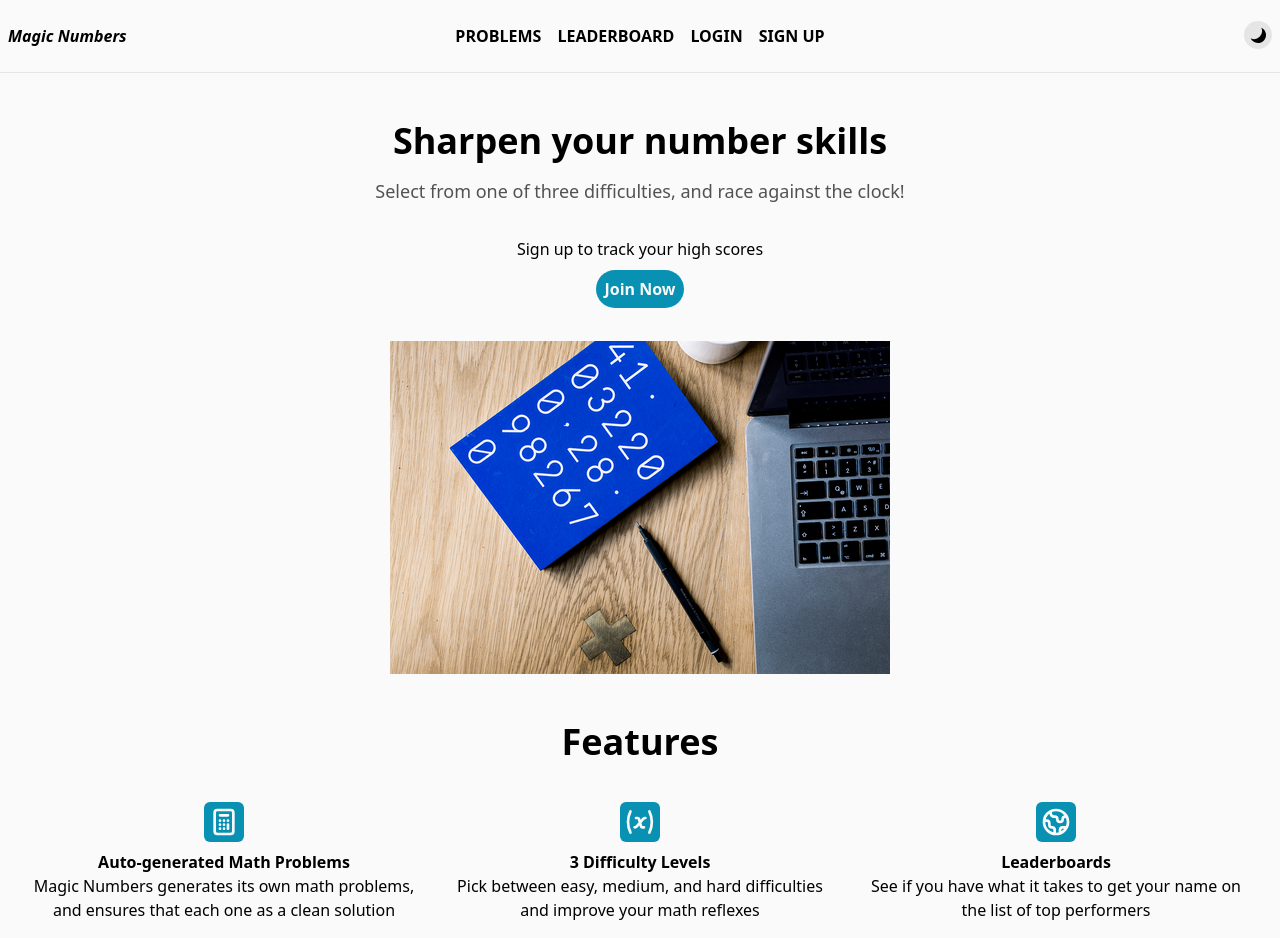
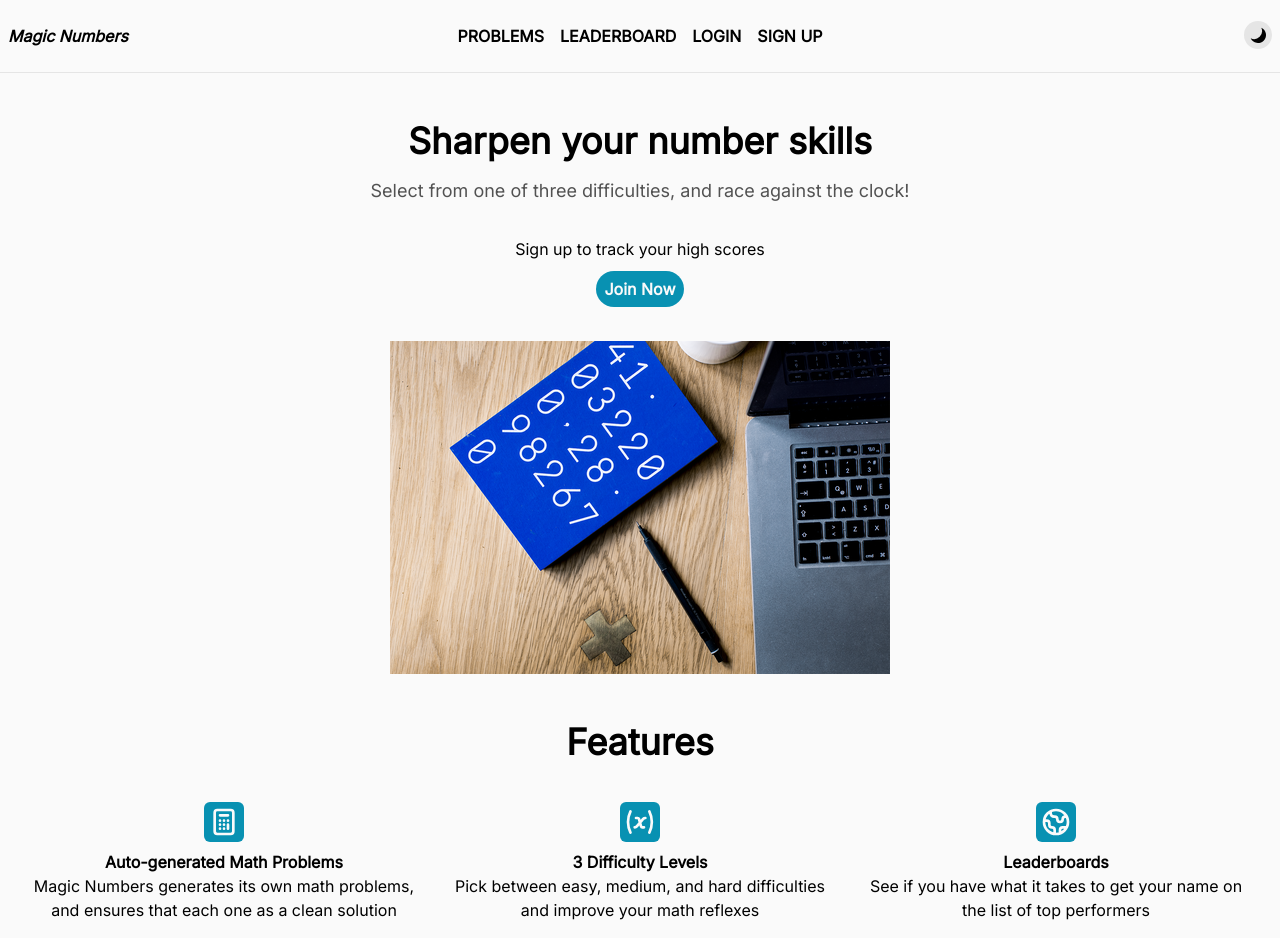
Before and after one commit to EzraKatzman/MagicNumbers, a React (Create React App) app: page / in a window 1280 px wide. Built offline with nearby package versions, Linux system fonts and the light colour scheme.

Commit message:
changed default font to inter (google fonts)

```diff
--- a/public/index.html
+++ b/public/index.html
@@ -10,6 +10,7 @@
       content="Web site created using create-react-app"
     />
     <link rel="apple-touch-icon" href="%PUBLIC_URL%/logo192.png" />
+    <link href="https://fonts.googleapis.com/css2?family=Inter&display=swap" rel="stylesheet">
     <!--
       manifest.json provides metadata used when your web app is installed on a
       user's mobile device or desktop. See https://developers.google.com/web/fundamentals/web-app-manifest/
--- a/tailwind.config.js
+++ b/tailwind.config.js
@@ -1,4 +1,5 @@
 const colors = require('tailwindcss/colors')
+const defaultTheme = require('tailwindcss/defaultTheme')
 
 module.exports = {
   purge: [],
@@ -9,7 +10,10 @@
         tgray: colors.trueGray,
         lightBlue: colors.lightBlue,
         cyan: colors.cyan,
-      }
+      },
+      fontFamily: {
+        sans: ['Inter', ...defaultTheme.fontFamily.sans],
+      },
     },
   },
   variants: {
```
